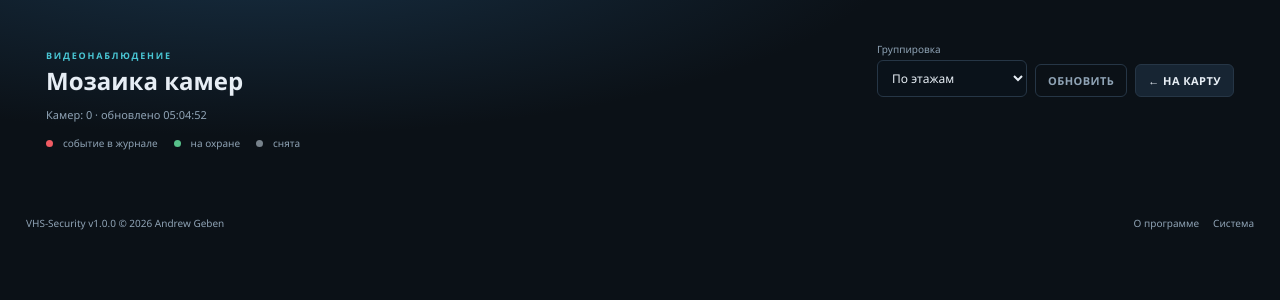
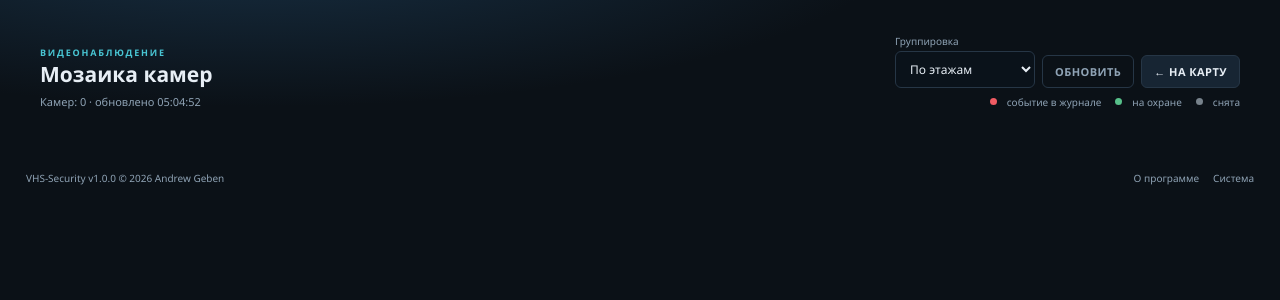
Before and after one commit to andrey-geben/VHS-Security, a Flask app: page /mosaic in a window 1280 px wide. Shown: the part 68-368 px from the top of the page. Run offline with Flask 3, Linux system fonts and the light colour scheme; the visitor is signed in with stand-in values (Sample User, id 1); data comes from the database, SQL or seed files in the repository; data that the repository does not hold is empty.

Commit message:
Move mosaic legend to top and compact layout

```diff
--- a/static/css/mosaic.css
+++ b/static/css/mosaic.css
@@ -1,14 +1,15 @@
-.mosaic-page{padding:18px 22px 30px;max-width:1800px;margin:0 auto}
-.mosaic-head{display:flex;align-items:flex-end;justify-content:space-between;gap:16px;flex-wrap:wrap;margin-bottom:10px}
-.mosaic-head h1{margin:2px 0 0;font-size:24px}
-.mosaic-controls{display:flex;align-items:flex-end;gap:8px;flex-wrap:wrap}
-.mosaic-controls label{display:grid;gap:4px;font-size:10px;color:var(--muted)}
-.mosaic-controls select{min-width:150px}
-.mosaic-status{font-size:11px;color:var(--muted);margin:4px 0 14px}
-.mosaic-group{margin:0 0 20px}
-.mosaic-group-head{display:flex;align-items:center;gap:10px;margin:0 0 8px;font-size:12px;color:var(--ink)}
+.mosaic-page{padding:10px 16px 16px;max-width:1800px;margin:0 auto}
+.mosaic-head{display:flex;align-items:flex-end;justify-content:space-between;gap:12px;flex-wrap:wrap;margin-bottom:6px}
+.mosaic-head h1{margin:1px 0 0;font-size:21px}
+.mosaic-controls{display:flex;align-items:flex-end;gap:7px;flex-wrap:wrap}
+.mosaic-controls label{display:grid;gap:3px;font-size:10px;color:var(--muted)}
+.mosaic-controls select{min-width:140px}
+.mosaic-topline{display:flex;align-items:center;justify-content:space-between;gap:10px;flex-wrap:wrap;margin:2px 0 10px}
+.mosaic-status{font-size:11px;color:var(--muted)}
+.mosaic-group{margin:0 0 14px}
+.mosaic-group-head{display:flex;align-items:center;gap:10px;margin:0 0 6px;font-size:12px;color:var(--ink)}
 .mosaic-group-head span{color:var(--muted);font-size:10px}
-.mosaic-grid{display:grid;grid-template-columns:repeat(auto-fill,minmax(300px,1fr));gap:10px}
+.mosaic-grid{display:grid;grid-template-columns:repeat(auto-fill,minmax(280px,1fr));gap:8px;align-content:start}
 .mosaic-tile{position:relative;aspect-ratio:16/9;min-height:150px;overflow:hidden;background:#08131b;border:2px solid #284052;border-radius:7px;transition:border-color .2s,box-shadow .2s}
 .mosaic-tile.armed{border-color:#3d7c5d}
 .mosaic-tile.event{border-color:var(--red);box-shadow:0 0 0 1px rgba(240,91,99,.3),0 0 20px rgba(240,91,99,.12)}
@@ -23,7 +24,7 @@
 .mosaic-badge{position:absolute;top:8px;right:8px;padding:3px 6px;border-radius:3px;background:var(--red);color:#fff;font-size:8px;font-weight:800;letter-spacing:.04em;text-transform:uppercase}
 .mosaic-badge.event{background:#b46a32}
 .mosaic-player-error{position:absolute;inset:0;display:flex;align-items:center;justify-content:center;padding:16px;text-align:center;font-size:10px;color:#ff9aa2;background:rgba(8,15,20,.72);z-index:2}
-.mosaic-legend{display:flex;gap:16px;flex-wrap:wrap;color:var(--muted);font-size:10px;margin-top:12px}
+.mosaic-legend{display:flex;gap:14px;flex-wrap:wrap;color:var(--muted);font-size:10px;margin:0}
 .mosaic-legend span{display:flex;align-items:center;gap:5px}
 .mosaic-legend .dot{width:7px;height:7px;border-radius:50%;display:inline-block}
 .mosaic-legend .dot.red{background:var(--red)}
--- a/templates/mosaic.html
+++ b/templates/mosaic.html
@@ -19,9 +19,11 @@
       <a class="button" href="{{ url_for('index') }}">← На карту</a>
     </div>
   </div>
-  <div class="mosaic-status" id="mosaicStatus">Загрузка камер…</div>
+  <div class="mosaic-topline">
+    <div class="mosaic-status" id="mosaicStatus">Загрузка камер…</div>
+    <div class="mosaic-legend"><span><i class="dot red"></i> событие в журнале</span><span><i class="dot green"></i> на охране</span><span><i class="dot gray"></i> снята</span></div>
+  </div>
   <div id="mosaicGroups"></div>
-  <div class="mosaic-legend"><span><i class="dot red"></i> событие в журнале</span><span><i class="dot green"></i> на охране</span><span><i class="dot gray"></i> снята</span></div>
 </div>
 {% endblock %}
 {% block scripts %}
```
Also changed, not shown: 1 other file.
